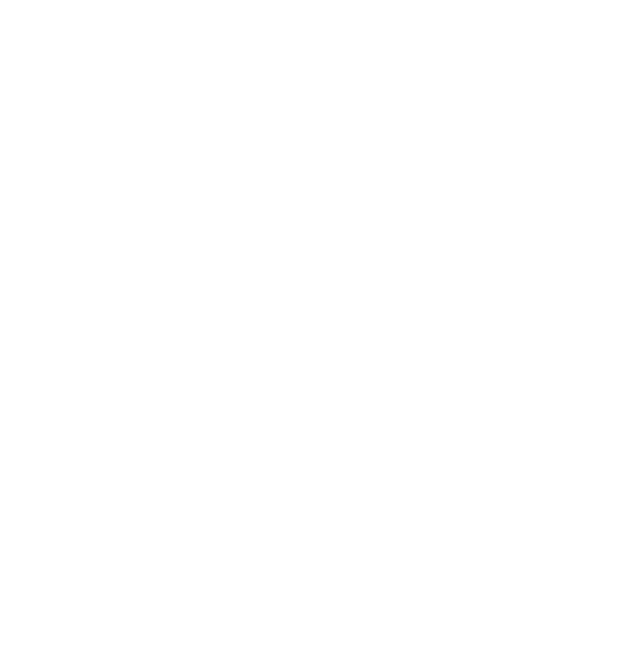
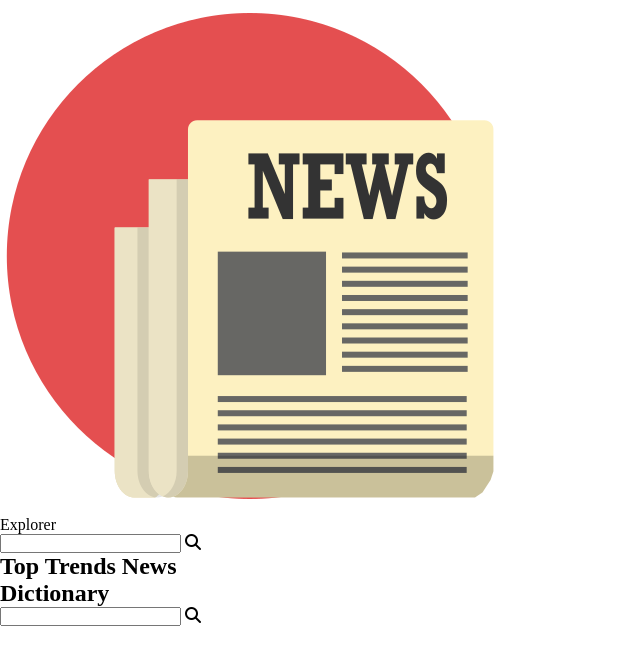
Before and after one commit to GSG-G11/News-Explorer, a website: page index.html in a window 1280 px wide. Shown: the whole page, without its empty margins (0-640 px from the left). Drawn offline with Linux system fonts and the light colour scheme.

Commit message:
implement html code structure Relates #4

```diff
--- a/index.html
+++ b/index.html
@@ -7,9 +7,31 @@
     <meta name="viewport" content="width=device-width, initial-scale=1.0">
     <link rel="stylesheet" href="style.css">
     <title>News Explorer</title>
+    <script src="https://kit.fontawesome.com/57c783de70.js" crossorigin="anonymous"></script>
 </head>
 
 <body>
+    <header class="header">
+        <img src="assets/logo.png" alt="News Explorer Logo">
+        <p>Explorer</p>
+    </header>
+
+    <section class="news">
+        <input type="search" id="search-news">
+        <i class="fas fa-search"></i>
+        <h2>Top Trends News</h2>
+        <div class="news-container">
+        </div>
+    </section>
+
+    <section class="news">
+        <h2>Dictionary</h2>
+        <input type="search" id="search-news">
+        <i class="fas fa-search"></i>
+        <div class="dictionary-container">
+        </div>
+    </section>
+
     <script src="js/index.js"></script>
     <script src="js/dom.js"></script>
 </body>
```
